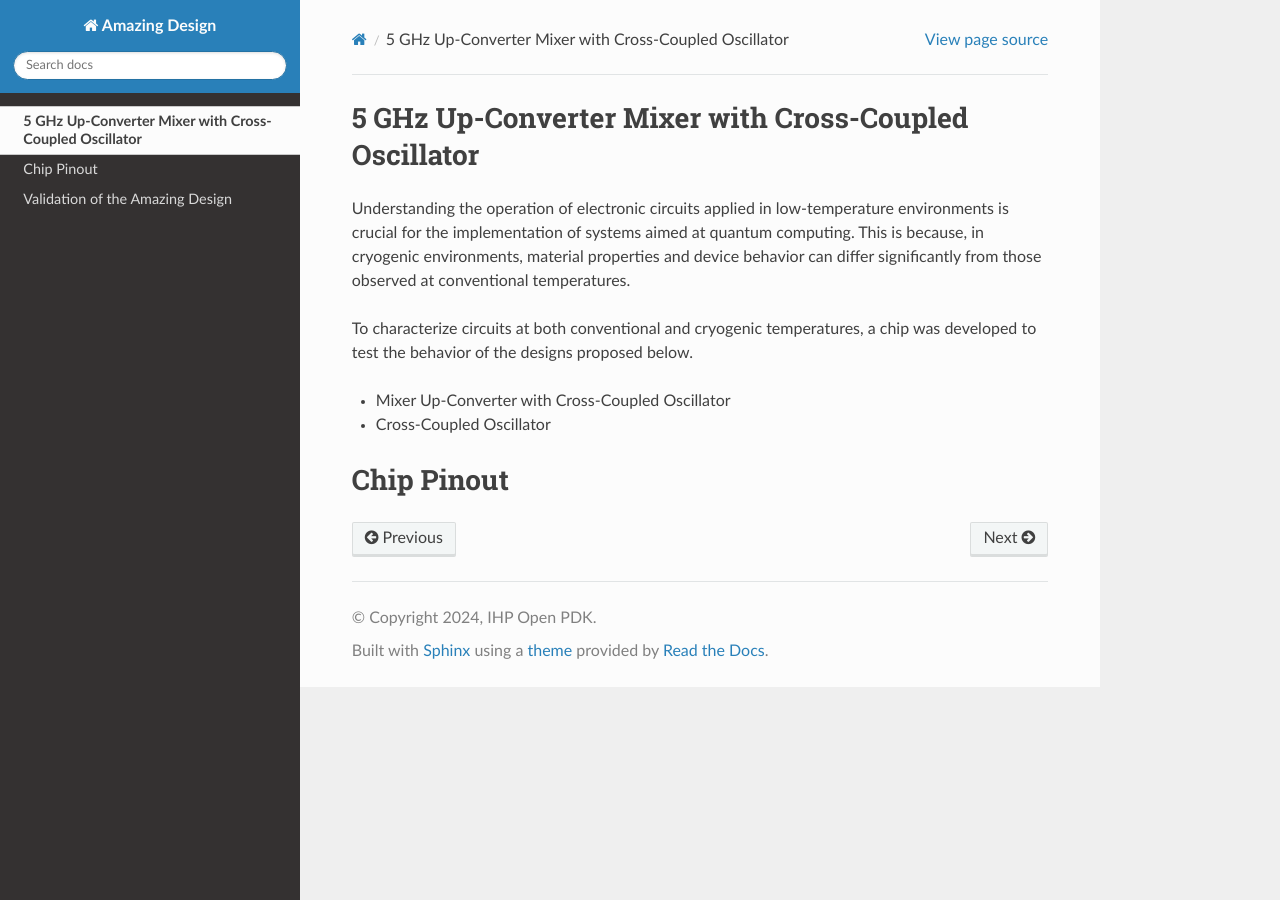
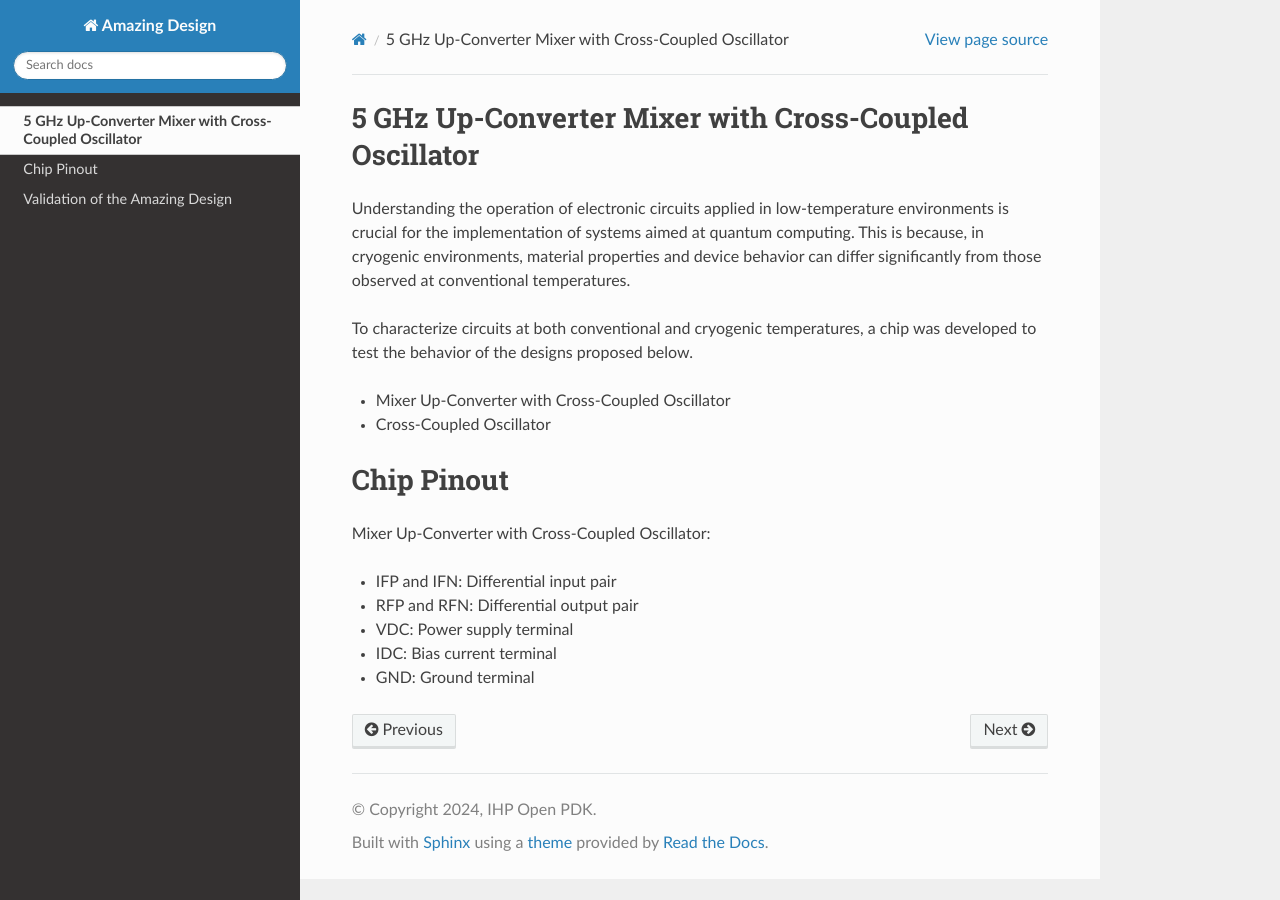
Before and after one commit to IHP-GmbH/TO_Apr2025, a Sphinx documentation site: the page built from ExampleDesign/doc/source/specification.rst, in a window 1280 px wide. Built offline with Sphinx 7.4.7 and the Read the Docs theme 3.1.0, drawn with Linux system fonts in a browser that asks for light colours; pages that are not in the unit, such as notebooks, are missing from menus.

Commit message:
Update specification.rst

```diff
--- a/ExampleDesign/doc/source/specification.rst
+++ b/ExampleDesign/doc/source/specification.rst
@@ -10,3 +10,11 @@ To characterize circuits at both conventional and cryogenic temperatures, a chip
 
 Chip Pinout
 ###########
+
+Mixer Up-Converter with Cross-Coupled Oscillator:
+
+-	IFP and IFN: Differential input pair
+-	RFP and RFN: Differential output pair
+-	VDC: Power supply terminal
+-	IDC: Bias current terminal
+- GND: Ground terminal
```
